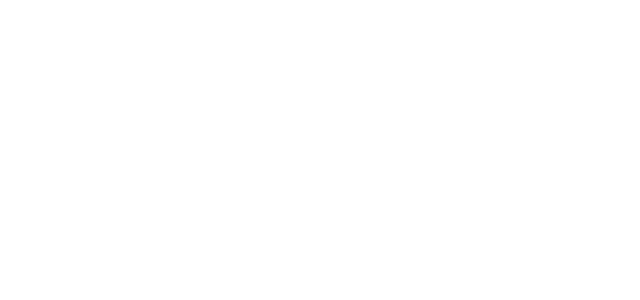
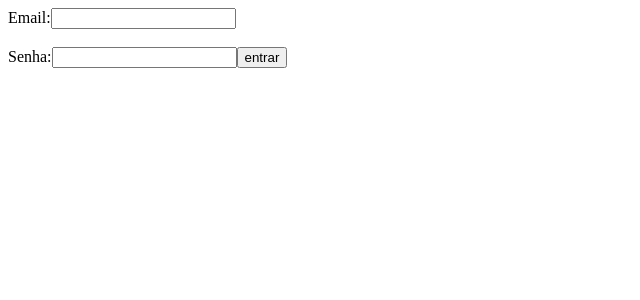
Before and after one commit to Welen1911/react_aulas, a React (Create React App) app: page / in a window 1280 px wide. Before the commit this address had no page. Shown: the top 300 px of the page, without its empty margins (0-640 px from the left). Built offline with nearby package versions, Linux system fonts and the light colour scheme.

Commit message:
Testando useState

```diff
--- a/src/App/pages/login/Login.tsx
+++ b/src/App/pages/login/Login.tsx
@@ -1,14 +1,34 @@
+import { useState } from "react";
 import { useNavigate } from "react-router-dom"
 
 export const Login = () => {
     const history = useNavigate();
+    const [email, setEmail] = useState("");
+    const [senha, setSenha] = useState("");
+    const handleEntrar = () => {
+        let h1 = document.createElement("h1");
+        h1.innerHTML = `O seu E-mail é ${email}`;
+        document.getElementById("div")?.appendChild(h1);
 
-    const handleClick = () => history("/pagina-inicial");
+        let h2 = document.createElement("h2");
+        h2.innerHTML = "A sua senha é "+senha;
+        document.getElementById("div")?.appendChild(h2);
+    // history("/pagina-inicial");
+    }
     return (
-        <div>
-            Nome:<input type="text" /><br />
-            Idade:<input type="number"/><br />
-            <button onClick={handleClick}>Enviar</button>
+        <div id="div">
+          <form action="">
+            <label>
+                <span>Email:</span>
+                <input type="email" value={email} onChange={e => setEmail(e.target.value)}/>
+            </label><br /><br />
+            <label>
+                <span>Senha:</span>
+                <input type="password"  value={senha} onChange={e => setSenha(e.target.value)}/>
+            </label>
+            <button type="button" onClick={handleEntrar}>entrar</button>
+          </form>
         </div>
+
     )
 }
--- a/src/App/routes/index.tsx
+++ b/src/App/routes/index.tsx
@@ -8,7 +8,7 @@
             <Switch>
                 <Route path="/pagina-inicial" Component={DashBoard}></Route>
 
-                <Route path="/entrar" Component={() => <Login></Login>}></Route>
+                <Route path="*" Component={() => <Login></Login>}></Route>
             </Switch>
         </BrowserRouter>
     )
```
